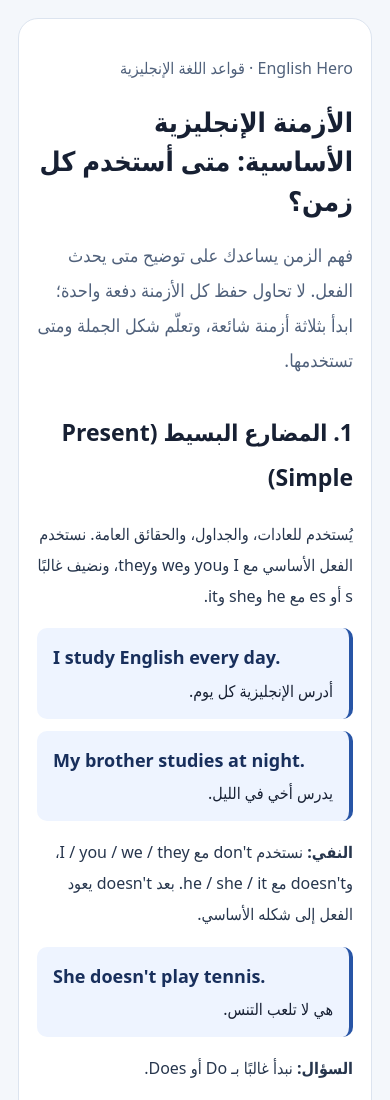
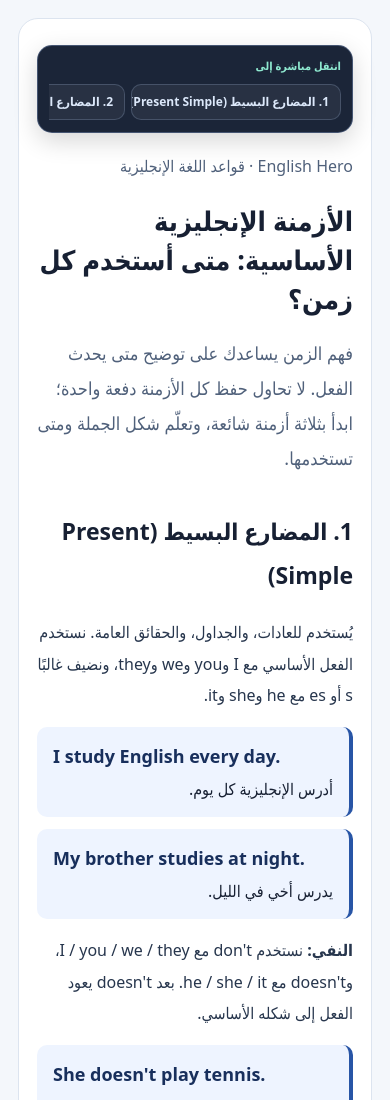
Before and after one commit to mrwael1773/english-hero, a website: page english-tenses-guide.html in a window 390 px wide. Shown: the top 1100 px of the page. Drawn offline with Linux system fonts and the light colour scheme.

Commit message:
Add responsive quick navigation to english-tenses-guide.html

```diff
--- a/english-tenses-guide.html
+++ b/english-tenses-guide.html
@@ -10,6 +10,7 @@
 <style>
 :root{color-scheme:light;--ink:#172033;--muted:#50617b;--line:#dce4ef;--brand:#2855a6;--pale:#eef4ff}*{box-sizing:border-box}body{font-family:system-ui,-apple-system,"Segoe UI",Tahoma,Arial,sans-serif;line-height:1.95;max-width:900px;margin:auto;padding:18px;color:var(--ink);background:#f4f7fb}main{background:white;padding:clamp(18px,4vw,38px);border:1px solid var(--line);border-radius:20px}h1{line-height:1.45;font-size:clamp(27px,5vw,38px)}h2{margin-top:32px;font-size:23px}p,li{color:#27364d}a{color:var(--brand)}.lead,.muted{color:var(--muted)}.lead{font-size:18px}.example{background:var(--pale);border-right:4px solid var(--brand);padding:12px 16px;border-radius:10px;margin:12px 0}.en{direction:ltr;text-align:left;font-weight:750;font-size:18px;color:#182f5c}.cta{display:inline-block;background:#244f9c;color:white;padding:11px 16px;border-radius:10px;text-decoration:none;font-weight:700}table{border-collapse:collapse;width:100%;margin:16px 0}th,td{border:1px solid var(--line);padding:10px;text-align:right;vertical-align:top}th{background:#eef4ff}footer{border-top:1px solid var(--line);margin-top:36px;padding-top:18px;font-size:14px}
 </style>
+  <link rel="stylesheet" href="./site-quick-nav.css?v=1">
 </head>
 <body><main>
 <p class="muted">English Hero · قواعد اللغة الإنجليزية</p>
@@ -50,4 +51,5 @@
 <p>اكتب ثلاث جمل عن يومك: واحدة عن عادة، وأخرى عن شيء تفعله الآن، وثالثة عن شيء فعلته أمس. قارن شكل الأفعال، ثم جرّب تمارين القواعد في الموقع لتثبيت الفرق.</p>
 <p><a class="cta" href="./index.html">تدرّب في English Hero</a></p>
 <footer><a href="./index.html">الرئيسية</a> · <a href="./english-basics.html">دليل المبتدئين</a> · <a href="./privacy.html">سياسة الخصوصية</a> · <a href="./contact.html">التواصل</a></footer>
-</main></body></html>
+</main>  <script src="./site-quick-nav.js?v=1"></script>
+</body></html>
```
